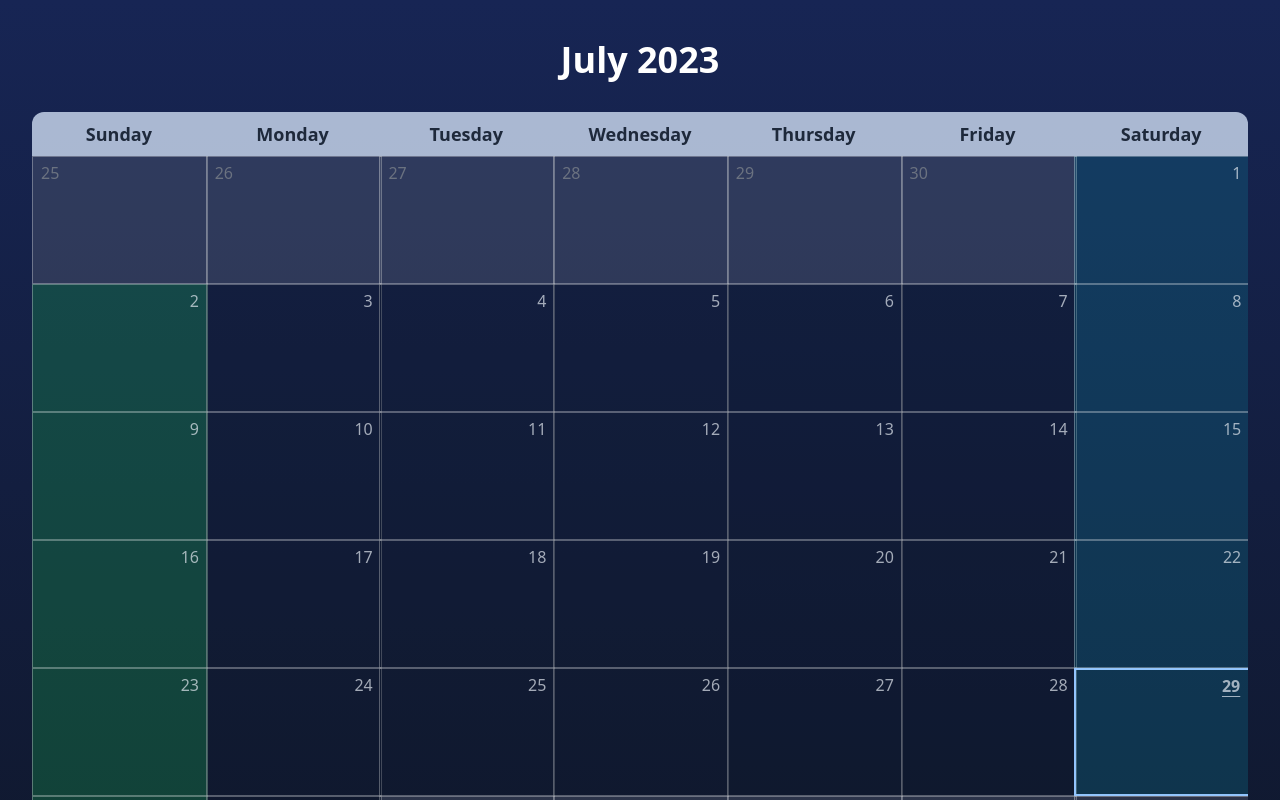
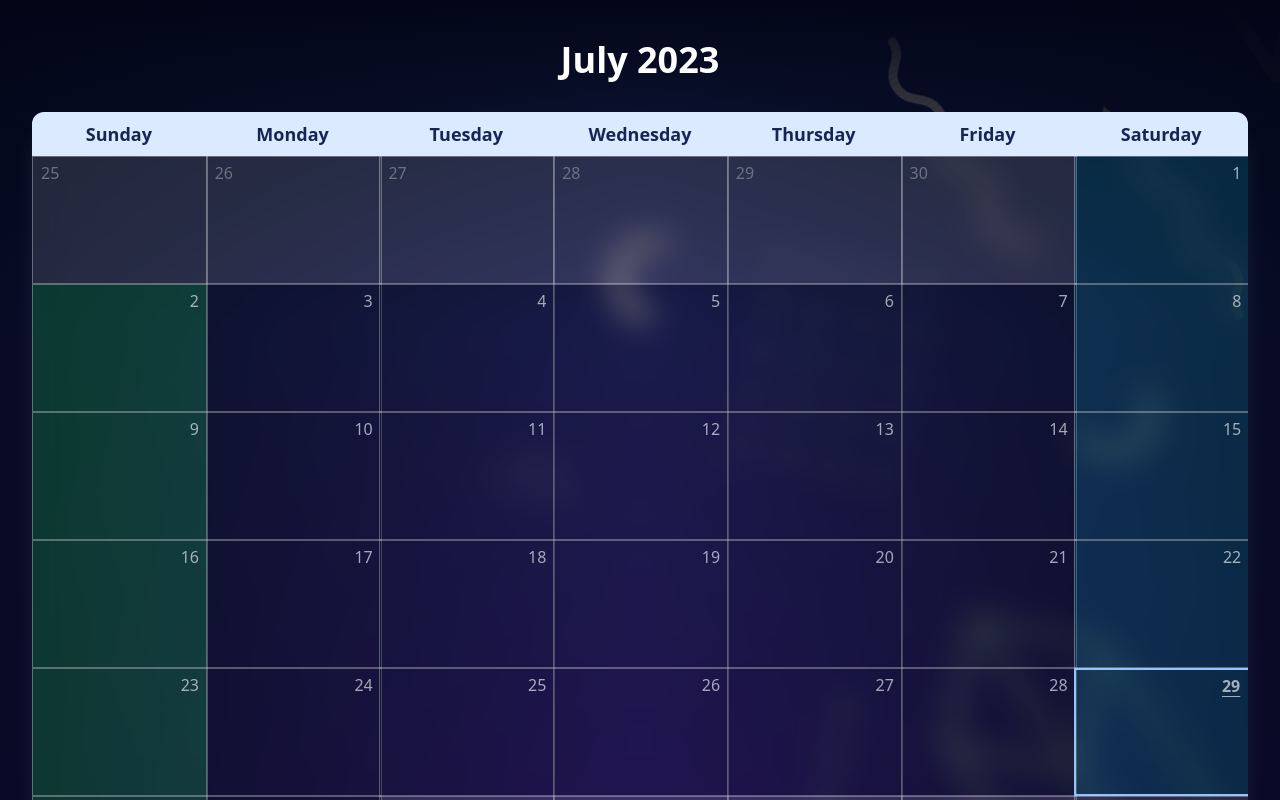
Before and after one commit to riolly/ssd-wad-calendar, a React (Vite) app: page / in a window 1280 px wide. Shown: the top 800 px of the page. Built offline with nearby package versions, Linux system fonts and the light colour scheme.

Commit message:
bg image

```diff
--- a/src/App.tsx
+++ b/src/App.tsx
@@ -17,13 +17,17 @@ export default function HomePage() {
   const dateds = useDatedStore((state) => state.dateds);
 
   return (
-    <main className="flex min-h-screen flex-col items-center bg-gradient-to-b from-blue-950 to-slate-900 text-white">
-      <div className="container flex flex-col items-center py-12">
-        <h1 className="-mt-2 mb-8 text-4xl font-semibold">
+    <main className="flex min-h-screen flex-col items-center bg-gradient-to-b overflow-clip from-blue-950 to-violet-950 text-white relative">
+      <div className="absolute w-[200%] h-[200%] -top-[37%] bg-pattern bg-opacity-50 rotate-12"></div>
+      <div className="absolute w-full h-full bg-gradient-to-r from-slate-950/80 via-transparent to-slate-950/80"></div>
+      <div className="absolute w-full h-1/3 bg-gradient-to-b from-slate-950 to-transparent"></div>
+
+      <div className="container flex flex-col items-center py-12 ">
+        <h1 className="-mt-2 mb-8 text-4xl font-semibold z-10">
           {toDated.monthStr} {toDated.year}
         </h1>
 
-        <div className="grid grid-cols-7 overflow-clip rounded-t-xl">
+        <div className="grid grid-cols-7 overflow-clip rounded-t-xl backdrop-blur-lg shadow-xl shadow-white/10">
           {DAYS.map((day) => (
             <DayHeading key={day} day={day} />
           ))}
@@ -50,7 +54,7 @@ export default function HomePage() {
 
 function DayHeading(props: { day: string }) {
   return (
-    <div className="flex justify-center bg-blue-100/75 py-2 text-lg font-semibold text-slate-800">
+    <div className="flex justify-center bg-blue-100 py-2 text-lg font-semibold text-blue-950">
       {props.day}
     </div>
   );
--- a/tailwind.config.js
+++ b/tailwind.config.js
@@ -70,6 +70,9 @@ module.exports = {
         "accordion-down": "accordion-down 0.2s ease-out",
         "accordion-up": "accordion-up 0.2s ease-out",
       },
+      backgroundImage: {
+        'pattern': "url('/bg.png')",
+      }
     },
   },
   plugins: [require("tailwindcss-animate")],
```
Also changed, not shown: public/bg.png (added).
